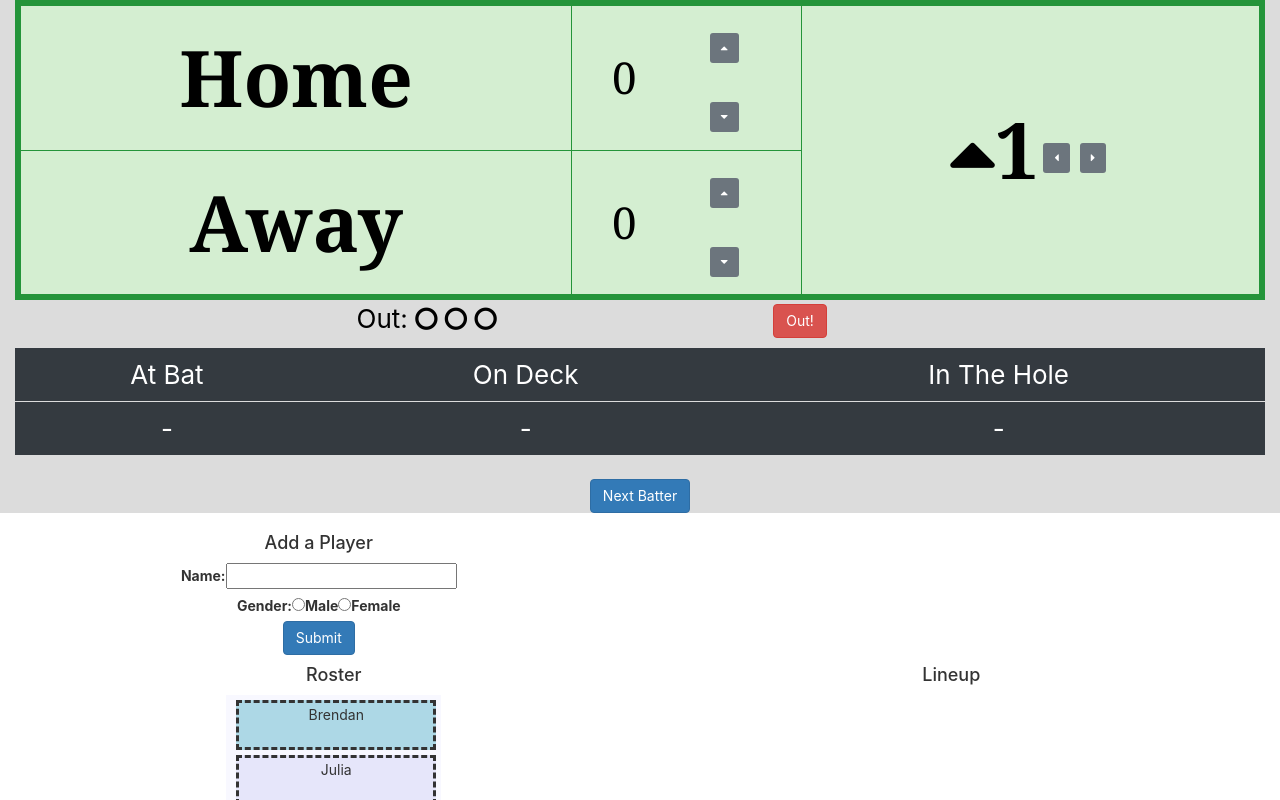
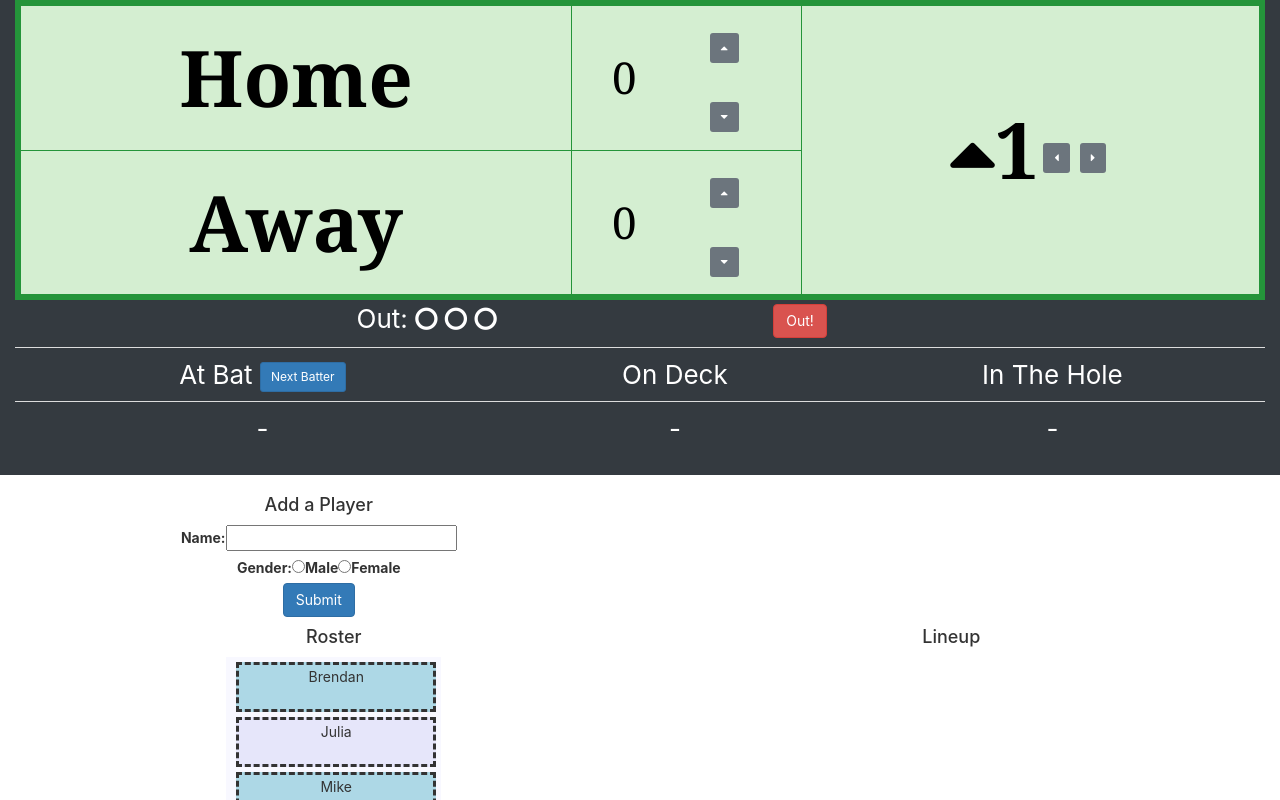
Before and after one commit to bgibz/Softball, a React (Create React App) app: page / in a window 1280 px wide. Shown: the top 800 px of the page. Built offline with nearby package versions, Linux system fonts and the light colour scheme.

Commit message:
error handling for next batter method

```diff
--- a/src/App.css
+++ b/src/App.css
@@ -3,14 +3,14 @@
 }
 
 .App-header {
-  background-color: gainsboro;
+  background-color: #343a40;
   min-height: 40vh;
   display: flex;
   flex-direction: column;
   align-items: center;
   justify-content: center;
   font-size: calc(10px + 2vmin);
-  color: black;
+  color: white;
 }
 
 .App-link {
@@ -54,8 +54,3 @@
   border: dashed;
   margin: 5px 5px 5px 5px;
 }
-
-.upcoming li{
-  list-style: none;
-  display: inline;
-}
--- a/src/App.js
+++ b/src/App.js
@@ -67,6 +67,7 @@ class App extends React.Component {
     let fNext = this.state.femaleNext;
     let currGen = this.state.genderAtBat;
     let order = [];
+    let nextAtBat = "male";
     if (this.state.flag) {
     this.setState(() => {
       return {
@@ -99,7 +100,8 @@ class App extends React.Component {
       }
     }
     let orderCopy = order;
-    let nextAtBat = orderCopy[1].gender;
+    if (orderCopy.length > 3)
+      nextAtBat = orderCopy[1].gender;
     if (currGen === "male") {
       mNext = (mNext + 1) % numMen;
     } else if (currGen ==='female') {
@@ -114,8 +116,8 @@ class App extends React.Component {
       genderAtBat: nextAtBat
       }
     });
-
-    this.walkupService.playWalkup(order[0].name)
+    if (order.length > 0)
+      this.walkupService.playWalkup(order[0].name)
   }
 
   render() {
--- a/src/Scoreboard.css
+++ b/src/Scoreboard.css
@@ -9,6 +9,7 @@ table.greenTable {
   background-color: #D4EED1;
   width: 100%;
   text-align: center;
+  color: black;
 }
 table.greenTable th {
   border: 1px solid #24943A;
--- a/src/Scoreboard.jsx
+++ b/src/Scoreboard.jsx
@@ -193,13 +193,8 @@ class Scoreboard extends React.Component {
                 </div>
                 <div className = "row">
                     <div className = "col-sm-12">
-                        < UpcomingBatters entries={this.props.topOfOrder} />
+                        < UpcomingBatters entries={this.props.topOfOrder} nextBatter = {this.props.nextBatter} />
                     </div>
-                </div>
-                <div className = "row">
-                <div className = "col-sm-12">
-                    <button className='btn btn-primary' onClick={(e) => this.props.nextBatter()}>Next Batter</button>
-                </div>
                 </div>
                 </div>
             </div>
--- a/src/UpcomingBatters.jsx
+++ b/src/UpcomingBatters.jsx
@@ -27,7 +27,7 @@ class UpcomingBatters extends React.Component {
             <table className = "table table-dark">
                 <tbody>
                     <tr>
-                        <td>At Bat</td>
+                        <td>At Bat <span><button className='btn btn-primary btn-sm' onClick={(e) => this.props.nextBatter()}>Next Batter</button></span></td>
                         <td>On Deck</td>
                         <td>In The Hole</td>
                     </tr>
--- a/src/walkupService.js
+++ b/src/walkupService.js
@@ -5,6 +5,7 @@ import tonySound from './media/Tony.mp3';
 import iainSound from './media/Iain.mp3';
 import kellySound from './media/Kelly.mp3';
 import seanSound from './media/Sean.mp3';
+
 
 class walkupService {
     constructor() {
@@ -54,6 +55,11 @@ class walkupService {
         }
         if (myHowl !== undefined){
             setTimeout(function() {
+                for (var [key, value] of this.sounds) {
+                    if (key !== playerName){
+                        value.stop();
+                    }
+                }
                 myHowl.play();
                 myHowl.fade(1, 0, 30000);
             }, 3000);
```
